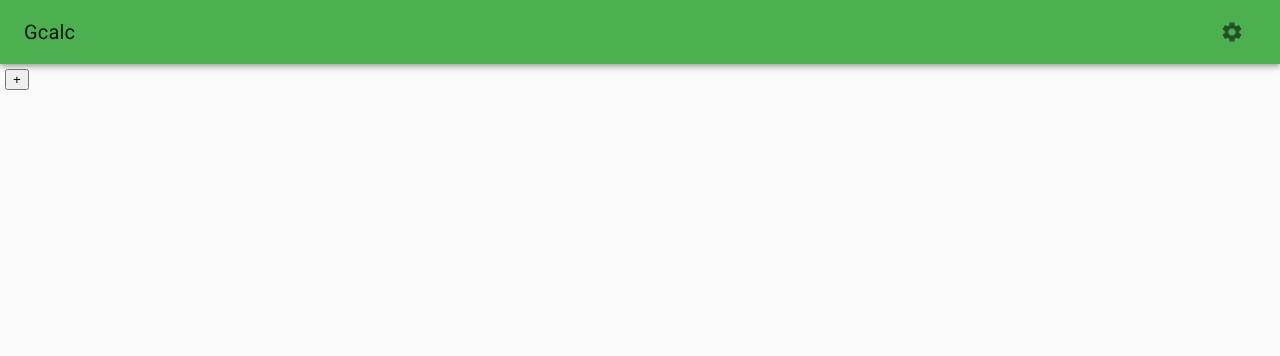
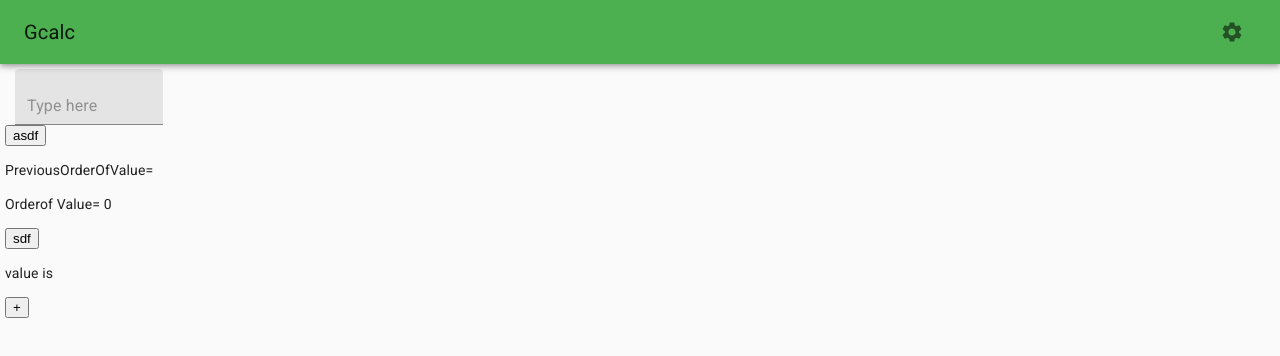
Before and after one commit to natetheadequate/eqcalc.ml, a React (Create React App) app: page / in a window 1280 px wide. Shown: the top 356 px of the page. Built offline with nearby package versions, Linux system fonts and the light colour scheme.

Commit message:
Not draggable yet but infrastructure seems good

```diff
--- a/package.json
+++ b/package.json
@@ -15,8 +15,9 @@
     "fontsource-roboto": "^3.0.3",
     "prop-types": "^15.7.2",
     "react": "^16.13.1",
+    "react-beautiful-dnd": "^13.0.0",
     "react-dom": "^16.13.1",
-    "react-scripts": "3.4.1"
+    "react-scripts": "^3.4.3"
   },
   "scripts": {
     "start": "react-scripts start",
--- a/src/App.jsx
+++ b/src/App.jsx
@@ -6,7 +6,7 @@ import CssBaseline from '@material-ui/core/CssBaseline';
 import { green } from '@material-ui/core/colors';
 import StyledAppBar from './StyledAppBar';
 import SettingsPaper from './SettingsPaper';
-import InputColumn from './InputColumn';
+import Calculator from './Calculator';
 
 function App() {
     const defaultThemeLight = createMuiTheme({
@@ -29,8 +29,10 @@ function App() {
         }
     });
     const defaultTheme = useMediaQuery('(prefers-color-scheme: dark)') ? defaultThemeDark : defaultThemeLight;// when this line first runs, it is light mode always. Then the media query updates
-    const [inputs, setInputs] = useState(['ha','as']);
-const [settingsPaperOpen, setSettingsPaperOpen] = useState(false);
+    const settings={
+
+    }
+    const [settingsPaperOpen, setSettingsPaperOpen] = useState(false);
 
 return (
     <ThemeProvider theme={defaultTheme}>
@@ -43,8 +45,8 @@ return (
         })}>
             <CssBaseline>
                 <StyledAppBar openSettings={() => setSettingsPaperOpen(true)} />
-                {(settingsPaperOpen) && <SettingsPaper settings={{ 'theme': [theme, setTheme] }} close={() => setSettingsPaperOpen(false)} />}
-                <InputColumn inputs={inputs} setInputs={setInputs} />
+                {(settingsPaperOpen) && <SettingsPaper settings={{settings}} close={() => setSettingsPaperOpen(false)} />}
+                <Calculator />
             </CssBaseline>
         </ThemeProvider>
     </ThemeProvider>
--- /dev/null
+++ b/src/Calculator.jsx
@@ -0,0 +1,12 @@
+import React, { useState } from 'react';
+import InputColumn from './InputColumn';
+
+export default function Calculator() {
+    const [inputs, setInputs] = useState(['']);
+    return (
+        <div>
+            <InputColumn inputs={inputs} setInputs={setInputs} />
+            <p>{inputs.toString()}</p>
+        </div>
+    )
+}
--- a/src/InputBox.jsx
+++ b/src/InputBox.jsx
@@ -1,10 +1,18 @@
 import React from 'react';
-import { TextField } from '@material-ui/core';
+import { TextField, withStyles } from '@material-ui/core';
 
-function InputBox({value, setValue}) {
+const styles={
+    'root': {
+        width: '300px',
+        padding: '10px'
+    }
+}
+function InputBox({classes, value, setValue}) {
     return (
-        <TextField value={value} variant='filled' onChange={(e)=>setValue(e.target.value)} placeholder="Type here" />
+        <span className={classes.root}>
+            <TextField value={value} variant='filled' onChange={(e)=>setValue(e.target.value)} placeholder="Type here" />
+        </span>
     );
 }
 
-export default InputBox;
+export default withStyles(styles)(InputBox);
--- a/src/Panel.jsx
+++ b/src/Panel.jsx
@@ -1,4 +1,4 @@
-import React, { useCallback, useState, useEffect } from 'react';
+import React, { useState, useRef, useEffect } from 'react';
 import PropTypes, { string } from 'prop-types';
 import { withStyles } from '@material-ui/core';
 import { DragDropContext, Draggable, Droppable } from 'react-beautiful-dnd';
@@ -8,60 +8,74 @@ const styles = {
     root: {
         maxWidth: 'min-content',
         padding: '5px'
+    },
+    inputDiv: {
     }
 }
 function Panel({ classes, addable, value, setValue, Childs }) {
-    const updateAValue = useCallback((newValue, i) => {
-        setValue(() => {
-            const valu = value.concat();// so i can work on a new array not a reference to value which is immutable
-            valu[i] = newValue;  // a removed node is set to null
-            return valu;
-        })
-    }, [value, setValue]);
-    const [orderOfValue, setOrderOfValue] = useState([0]);
-    useEffect(() => {// when value changes, orderOfValue is updated with new index at then end
-        setOrderOfValue(orderOfValue.concat(value.filter((v, i) => {
-            return orderOfValue.indexOf(i) === -1;
-        })))
-    }, [value]);
+    /*
+    orderOfValue is an array of integers representing indexes on the value prop array.
+    The indexes in orderOfValue are arranged in the order that the elements of value should be rendered to the screen.
+    When onDragEnd, orderOfValue is copied to a new array, the index of the value array of the dragged object is found,
+    then that index is moved in the orderOfValue array to where the user dropped it. setOrderOfValue is called with this new array.
+    The state is now stored.
+    */
+    const [previousOrderOfValue, setOrderOfValue] = useState([]);// this remains even when props are reloaded, so when you add a new value, all the previous reordering doesn't go away
+    const orderOfValue = previousOrderOfValue.concat(Array.from((value.filter((v, i) =>// i want to take into account the previous order of value and any changes to the value array.
+        previousOrderOfValue.indexOf(i) === -1 // if the specified index of value doesnt already have a placement, then its key is appended to the end of previousorderofvalue.
+    )).keys()));
+    const updateAValue = (newValue, i) => {
+        const valu = value.concat();// so i can work on a new array not a reference to value which is immutable
+        valu[i] = newValue;  // a removed node is set to null
+        console.debug(`setting value from ${value} to ${valu} because ${valu[i]} at ${i} is now ${newValue}`);
+        setValue(valu);
+    }
     const onDragEnd = (result) => {
         if (!result.destination) {
             return;
         }
         const newOrder = orderOfValue.concat();
         const [draggedIndex] = newOrder.splice(result.source.index, 1);// the index according to value that was dragged.
+        console.debug(`changing order from ${orderOfValue} to ${newOrder.splice(result.destination.index, draggedIndex)} with draggedindex ${draggedIndex}`)
         setOrderOfValue(newOrder.splice(result.destination.index, draggedIndex));
     }
+
     return (
         <div className={classes.root}>
             <DragDropContext onDragEnd={onDragEnd}>
-                <Droppable droppableId='inputs'>{
+                <Droppable key='inputs' droppableId='inputs'>{
                     (provided) => (
                         // eslint-disable-next-line react/jsx-props-no-spreading
                         <div {...provided.droppableProps} ref={provided.innerRef}>
                             {
                                 // this array of draggables is initialized assigned all the values and setters to the value array.
                                 // even if the the superficial order changes, the values array order does not change.
-                                Array.isArray(orderOfValue.current) && Array.isArray(value) && orderOfValue.current.map((i) => {
+                                orderOfValue.map((indexInValue, indexDisplayed) => {
                                     /* i represents the index in the value array that is being rendered.
                                         Thus it is possible to reorder the array by changing the order of the indices in the orderOfValues array
                                     */
-                                    if (value[i] != null) {
-                                        return (<Draggable draggableId={i}>
-                                            {(provided2) => (
+                                    console.debug(indexInValue);
+                                    console.debug(indexDisplayed);
+                                    if (value[indexInValue] != null) {
+                                        return (<Draggable key={indexInValue} draggableId={indexInValue} index={indexDisplayed}>
+                                            {(provided) => (
                                                 // eslint-disable-next-line react/jsx-props-no-spreading
-                                                <div style={provided2.draggableProps.style} ref={provided2.innerRef} {...provided2.draggableProps} {...provided2.dragHandleProps}  >
-                                                    <Childs key={i} value={value[i]} setValue={(newValue) => { updateAValue(newValue, i) }} />
+                                                <div style={provided.draggableProps.style} ref={provided.innerRef} {...provided.draggableProps} {...provided.dragHandleProps} className={classes.inputDiv} >
+                                                    <Childs key={indexInValue} value={value[indexInValue]} setValue={(newValue) => { updateAValue(newValue, indexInValue) }} />
+                                                    <button type="button" onClick={() => { console.debug(indexInValue); console.debug(indexDisplayed); console.debug(orderOfValue) }}>asdf</button>
                                                 </div> // null will mean removal
                                             )}
                                         </Draggable>)
-                                    } return 'Error';
+                                    } return `Error ${value[indexInValue]}`;
                                 })
                             }
                         </div>
                     )
                 }</Droppable>
             </DragDropContext>
+            <p> PreviousOrderOfValue= {previousOrderOfValue} </p>
+            <p>Orderof Value= {orderOfValue}</p><button onClick={() => console.debug(orderOfValue)}>sdf</button>
+            <p>value is{value}</p>
             {addable && <BoxAppender add={() => updateAValue('', value.length)} />}
         </div>
     )
@@ -70,7 +84,7 @@ Panel.propTypes = {
     Childs: PropTypes.func.isRequired,
     addable: PropTypes.bool,
     setValue: PropTypes.func.isRequired,
-    value: PropTypes.arrayOf(string).isRequired
+    value: PropTypes.array.isRequired
 }
 Panel.defaultProps = {
     addable: false
```
Also changed, not shown: src/GetId.jsx (deleted, +0 -11 lines), src/dndexample.jsx (added), 1 other file (tests, documents, lock files or other folders).
